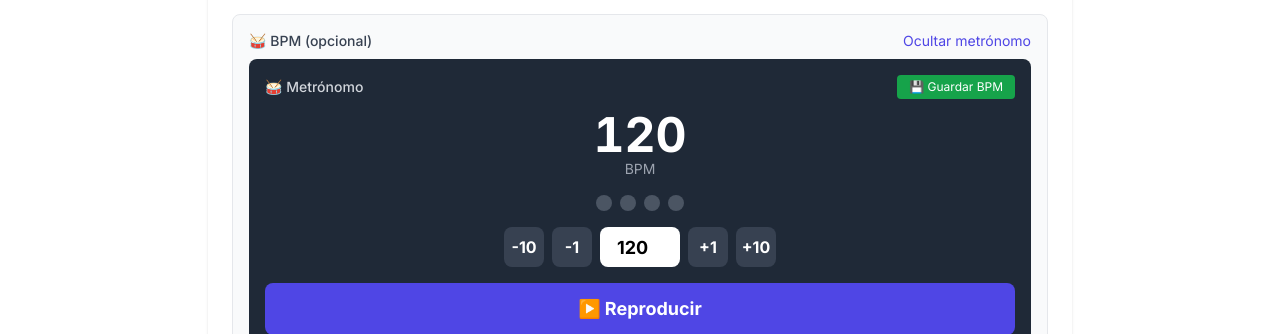
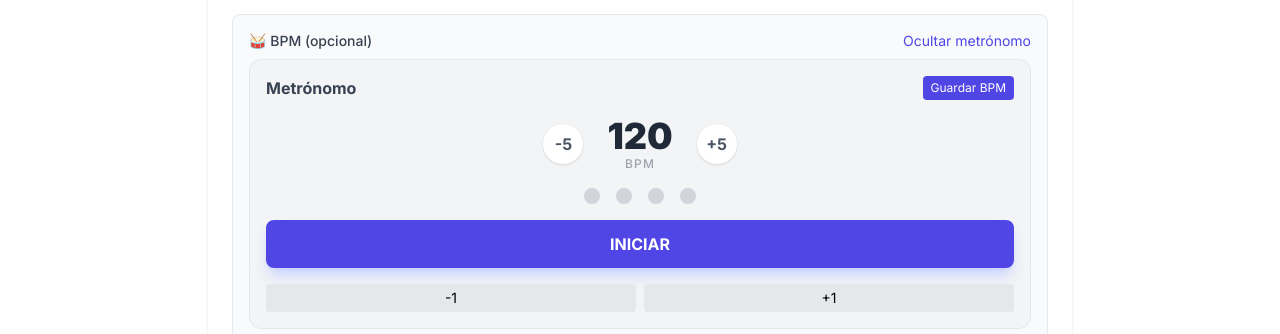
Before and after one commit to MarianaCO7/Cancionero-Jireh, a Next.js app: page /canciones/nueva in a window 1280 px wide. Both pictures are taken after a click on the button "Usar metrónomo". Shown: the part 466-800 px from the top of the page. Built offline with nearby package versions, Linux system fonts and the light colour scheme; no server answers.

Commit message:
Fix metronome, navigation arrows, notes, and enganche visibility

```diff
--- a/src/app/canciones/[id]/page.tsx
+++ b/src/app/canciones/[id]/page.tsx
@@ -1,6 +1,6 @@
 'use client'
 
-import { useState, useEffect, useRef } from 'react'
+import { useState, useEffect, useRef, useCallback, useMemo } from 'react'
 import { useParams, useRouter, useSearchParams } from 'next/navigation'
 import { supabase, Song, SetlistSong } from '@/lib/supabase'
 import SongViewer from '@/components/SongViewer'
@@ -15,7 +15,6 @@ export default function SongPage() {
   const searchParams = useSearchParams()
   const fromSetlist = searchParams.get('from') === 'setlist'
   const setlistId = searchParams.get('setlistId')
-  const positionParam = searchParams.get('position')
 
   const [song, setSong] = useState<Song | null>(null)
   const [loading, setLoading] = useState(true)
@@ -28,7 +27,6 @@ export default function SongPage() {
 
   // Estado para navegación del setlist
   const [setlistSongs, setSetlistSongs] = useState<SetlistSong[]>([])
-  const [currentPosition, setCurrentPosition] = useState(0)
   const [currentSetlistSong, setCurrentSetlistSong] = useState<SetlistSong | null>(null)
 
   const handlePrint = useReactToPrint({
@@ -36,19 +34,37 @@ export default function SongPage() {
     documentTitle: song?.title || 'Canción',
   })
 
+  const loadSong = useCallback(async () => {
+    const { data, error } = await supabase
+      .from('songs')
+      .select('*')
+      .eq('id', params.id)
+      .single()
+
+    if (!error && data) {
+      setSong(data)
+    }
+    setLoading(false)
+  }, [params.id])
+
+  const loadSetlistSongs = useCallback(async () => {
+    if (!setlistId) return
+    const { data } = await supabase
+      .from('setlist_songs')
+      .select('*, song:songs(*)')
+      .eq('setlist_id', setlistId)
+      .order('position')
+    if (data) {
+      setSetlistSongs(data)
+    }
+  }, [setlistId])
+
   useEffect(() => {
     loadSong()
     if (fromSetlist && setlistId) {
       loadSetlistSongs()
     }
-  }, [params.id, setlistId])
-
-  // Actualizar posición cuando cambia
-  useEffect(() => {
-    if (positionParam !== null) {
-      setCurrentPosition(parseInt(positionParam))
-    }
-  }, [positionParam])
+  }, [loadSong, loadSetlistSongs, fromSetlist, setlistId])
 
   // Encontrar la canción actual en el setlist
   useEffect(() => {
@@ -75,18 +91,6 @@ export default function SongPage() {
     }
   }
 
-  async function loadSetlistSongs() {
-    if (!setlistId) return
-    const { data } = await supabase
-      .from('setlist_songs')
-      .select('*, song:songs(*)')
-      .eq('setlist_id', setlistId)
-      .order('position')
-    if (data) {
-      setSetlistSongs(data)
-    }
-  }
-
   function navigateTo(direction: 'prev' | 'next') {
     if (!fromSetlist || !setlistId || setlistSongs.length === 0) return
 
@@ -100,31 +104,27 @@ export default function SongPage() {
     router.push(`/canciones/${nextSong.song_id}?from=setlist&setlistId=${setlistId}&position=${newIdx}`)
   }
 
-  const canNavigatePrev = fromSetlist && setlistSongs.length > 0 &&
-    setlistSongs.findIndex(ss => ss.song_id === params.id) > 0
-  const canNavigateNext = fromSetlist && setlistSongs.length > 0 &&
-    setlistSongs.findIndex(ss => ss.song_id === params.id) < setlistSongs.length - 1
+  const canNavigatePrev = useMemo(() => fromSetlist && setlistSongs.length > 0 &&
+    setlistSongs.findIndex(ss => ss.song_id === params.id) > 0, [fromSetlist, setlistSongs, params.id])
+
+  const canNavigateNext = useMemo(() => fromSetlist && setlistSongs.length > 0 &&
+    setlistSongs.findIndex(ss => ss.song_id === params.id) < setlistSongs.length - 1, [fromSetlist, setlistSongs, params.id])
 
   // Verificar si la canción anterior está enganchada con esta
-  const prevSong = setlistSongs[setlistSongs.findIndex(ss => ss.song_id === params.id) - 1]
-  const isLinkedFromPrev = prevSong?.linked_to_next === true
+  const prevSong = useMemo(() => {
+    const idx = setlistSongs.findIndex(ss => ss.song_id === params.id)
+    return idx > 0 ? setlistSongs[idx - 1] : null
+  }, [setlistSongs, params.id])
+
+  const isLinkedFromPrev = useMemo(() => prevSong?.linked_to_next === true, [prevSong])
 
   // Verificar si esta canción está enganchada con la siguiente
-  const isLinkedToNext = currentSetlistSong?.linked_to_next === true
-  const nextSong = setlistSongs[setlistSongs.findIndex(ss => ss.song_id === params.id) + 1]
+  const isLinkedToNext = useMemo(() => currentSetlistSong?.linked_to_next === true, [currentSetlistSong])
 
-  async function loadSong() {
-    const { data, error } = await supabase
-      .from('songs')
-      .select('*')
-      .eq('id', params.id)
-      .single()
-
-    if (!error && data) {
-      setSong(data)
-    }
-    setLoading(false)
-  }
+  const nextSong = useMemo(() => {
+    const idx = setlistSongs.findIndex(ss => ss.song_id === params.id)
+    return (idx !== -1 && idx < setlistSongs.length - 1) ? setlistSongs[idx + 1] : null
+  }, [setlistSongs, params.id])
 
   async function handleSave(updates: Partial<Song>) {
     if (!song) return
@@ -228,12 +228,12 @@ export default function SongPage() {
         {/* Indicador de enganche */}
         {isLinkedFromPrev && (
           <div className="bg-indigo-100 text-indigo-700 text-sm py-2 px-4 text-center">
-            🔗 Viene enganchada de "{prevSong?.song?.title}"
+            🔗 Viene enganchada de &quot;{prevSong?.song?.title}&quot;
           </div>
         )}
         {isLinkedToNext && (
           <div className="bg-indigo-100 text-indigo-700 text-sm py-2 px-4 text-center">
-            🔗 Continúa con "{nextSong?.song?.title}" (sin parar)
+            🔗 Continúa con &quot;{nextSong?.song?.title}&quot; (sin parar)
           </div>
         )}
 
@@ -304,12 +304,12 @@ export default function SongPage() {
       {/* Indicadores de enganche */}
       {fromSetlist && isLinkedFromPrev && (
         <div className="bg-indigo-100 text-indigo-700 text-sm py-2 px-4 rounded-lg text-center">
-          🔗 Viene enganchada de "{prevSong?.song?.title}"
+          🔗 Viene enganchada de &quot;{prevSong?.song?.title}&quot;
         </div>
       )}
       {fromSetlist && isLinkedToNext && (
         <div className="bg-indigo-100 text-indigo-700 text-sm py-2 px-4 rounded-lg text-center">
-          🔗 Continúa con "{nextSong?.song?.title}" sin parar
+          🔗 Continúa con &quot;{nextSong?.song?.title}&quot; sin parar
         </div>
       )}
 
@@ -348,27 +348,26 @@ export default function SongPage() {
               </span>
             )}
             {song.bpm && (
-              <span className="text-xs px-2 py-0.5 rounded-full bg-gray-800 text-white">
+              <button
+                onClick={() => setShowMetronome(!showMetronome)}
+                className={`flex items-center gap-1.5 text-xs px-2 py-0.5 rounded-full transition-all ${
+                  showMetronome
+                    ? 'bg-indigo-600 text-white shadow-lg'
+                    : 'bg-gray-800 text-white hover:bg-gray-700'
+                }`}
+                title={showMetronome ? 'Detener metrónomo' : 'Iniciar metrónomo'}
+              >
                 🥁 {song.bpm} BPM
-              </span>
+                <span className="ml-1 w-4 h-4 flex items-center justify-center bg-white/20 rounded-full">
+                  {showMetronome ? '✕' : '▶'}
+                </span>
+              </button>
             )}
           </div>
         </div>
         <div className="flex gap-2 flex-wrap">
           {!editing && (
             <>
-              {song.bpm && (
-                <button
-                  onClick={() => setShowMetronome(!showMetronome)}
-                  className={`px-3 py-1 text-sm rounded transition ${
-                    showMetronome
-                      ? 'bg-gray-800 text-white'
-                      : 'bg-gray-200 hover:bg-gray-300'
-                  }`}
-                >
-                  🥁 Metrónomo
-                </button>
-              )}
               <button
                 onClick={() => setFullscreen(true)}
                 className="px-3 py-1 text-sm bg-indigo-600 text-white rounded hover:bg-indigo-700 transition"
@@ -400,6 +399,13 @@ export default function SongPage() {
 
       {!editing && (
         <>
+          {/* Metrónomo compacto */}
+          {showMetronome && song.bpm && (
+            <div className="animate-in slide-in-from-top-2 duration-300">
+              <Metronome initialBpm={song.bpm} readOnly />
+            </div>
+          )}
+
           <Transposer
             originalKey={song.original_key}
             keyMale={song.key_male}
@@ -407,11 +413,6 @@ export default function SongPage() {
             currentSemitones={transposeSemitones}
             onChange={setTransposeSemitones}
           />
-
-          {/* Metrónomo */}
-          {showMetronome && song.bpm && (
-            <Metronome initialBpm={song.bpm} readOnly />
-          )}
 
           {/* Controles de zoom */}
           <div className="flex items-center gap-2 text-sm text-gray-600">
--- a/src/app/canciones/nueva/page.tsx
+++ b/src/app/canciones/nueva/page.tsx
@@ -213,7 +213,7 @@ export default function NewSongPage() {
             </div>
           ) : (
             <Metronome
-              initialBpm={form.bpm}
+              initialBpm={form.bpm ?? undefined}
               onSave={(bpm) => {
                 setForm({ ...form, bpm })
                 setShowMetronome(false)
--- a/src/components/Metronome.tsx
+++ b/src/components/Metronome.tsx
@@ -2,176 +2,155 @@
 
 import { useState, useEffect, useRef, useCallback } from 'react'
 
-type Props = {
-  initialBpm?: number | null
+interface MetronomeProps {
+  initialBpm?: number
   onSave?: (bpm: number) => void
   readOnly?: boolean
 }
 
-export default function Metronome({ initialBpm, onSave, readOnly = false }: Props) {
-  const [bpm, setBpm] = useState(initialBpm || 120)
+export default function Metronome({ initialBpm = 120, onSave, readOnly = false }: MetronomeProps) {
+  const [bpm, setBpm] = useState(initialBpm)
   const [isPlaying, setIsPlaying] = useState(false)
-  const [beat, setBeat] = useState(0)
-  const audioContextRef = useRef<AudioContext | null>(null)
-  const intervalRef = useRef<NodeJS.Timeout | null>(null)
+  const [currentBeat, setCurrentBeat] = useState(0)
 
-  // Crear sonido del metrónomo
-  const playClick = useCallback(() => {
-    if (!audioContextRef.current) {
-      audioContextRef.current = new (window.AudioContext || (window as unknown as { webkitAudioContext: typeof AudioContext }).webkitAudioContext)()
+  const audioContext = useRef<AudioContext | null>(null)
+  const nextNoteTime = useRef(0)
+  const timerID = useRef<number | null>(null)
+  const lookahead = 25.0 // how frequently to call scheduling function (ms)
+  const scheduleAheadTime = 0.1 // how far ahead to schedule audio (s)
+
+  const playClick = useCallback((time: number, isFirstBeat: boolean) => {
+    if (!audioContext.current) return
+
+    const osc = audioContext.current.createOscillator()
+    const envelope = audioContext.current.createGain()
+
+    osc.frequency.value = isFirstBeat ? 1000 : 800
+    envelope.gain.value = 1
+    envelope.gain.exponentialRampToValueAtTime(0.001, time + 0.1)
+
+    osc.connect(envelope)
+    envelope.connect(audioContext.current.destination)
+
+    osc.start(time)
+    osc.stop(time + 0.1)
+  }, [])
+
+  const scheduler = useCallback(() => {
+    if (!audioContext.current) return
+
+    while (nextNoteTime.current < audioContext.current.currentTime + scheduleAheadTime) {
+      const isFirstBeat = currentBeatRef.current % 4 === 0
+      playClick(nextNoteTime.current, isFirstBeat)
+
+      const secondsPerBeat = 60.0 / bpm
+      nextNoteTime.current += secondsPerBeat
+
+      const beatValue = currentBeatRef.current
+      setTimeout(() => {
+        setCurrentBeat((beatValue % 4))
+      }, (nextNoteTime.current - audioContext.current.currentTime) * 1000)
+
+      currentBeatRef.current++
+    }
+    timerID.current = window.setTimeout(scheduler, lookahead)
+  }, [bpm, playClick])
+
+  const currentBeatRef = useRef(0)
+
+  const toggleMetronome = () => {
+    if (!isPlaying) {
+      if (!audioContext.current) {
+        const AudioContextClass = window.AudioContext || (window as unknown as { webkitAudioContext: typeof AudioContext }).webkitAudioContext
+        audioContext.current = new AudioContextClass()
+      }
+      setIsPlaying(true)
+      currentBeatRef.current = 0
+      setCurrentBeat(0)
+      nextNoteTime.current = audioContext.current.currentTime + 0.05
+      scheduler()
+    } else {
+      setIsPlaying(false)
+      if (timerID.current) clearTimeout(timerID.current)
+    }
   }
 
-    const ctx = audioContextRef.current
-    const oscillator = ctx.createOscillator()
-    const gainNode = ctx.createGain()
-
-    oscillator.connect(gainNode)
-    gainNode.connect(ctx.destination)
-
-    // Sonido de "tick" - frecuencia alta para el primer beat
-    oscillator.frequency.value = beat % 4 === 0 ? 1000 : 800
-    oscillator.type = 'sine'
-
-    gainNode.gain.setValueAtTime(0.5, ctx.currentTime)
-    gainNode.gain.exponentialRampToValueAtTime(0.001, ctx.currentTime + 0.1)
-
-    oscillator.start(ctx.currentTime)
-    oscillator.stop(ctx.currentTime + 0.1)
-
-    setBeat(b => (b + 1) % 4)
-  }, [beat])
-
-  // Iniciar/detener metrónomo
-  useEffect(() => {
-    if (isPlaying) {
-      const interval = (60 / bpm) * 1000
-      playClick()
-      intervalRef.current = setInterval(playClick, interval)
-    } else {
-      if (intervalRef.current) {
-        clearInterval(intervalRef.current)
-        intervalRef.current = null
-      }
-      setBeat(0)
-    }
-
-    return () => {
-      if (intervalRef.current) {
-        clearInterval(intervalRef.current)
-      }
-    }
-  }, [isPlaying, bpm, playClick])
-
-  // Limpiar al desmontar
   useEffect(() => {
     return () => {
-      if (audioContextRef.current) {
-        audioContextRef.current.close()
-      }
+      if (timerID.current) clearTimeout(timerID.current)
     }
   }, [])
 
-  const handleBpmChange = (newBpm: number) => {
-    const clampedBpm = Math.min(240, Math.max(40, newBpm))
-    setBpm(clampedBpm)
-  }
+  return (
+    <div className={`bg-gray-100 p-4 rounded-xl border border-gray-200 ${readOnly ? 'shadow-inner' : ''}`}>
+      {!readOnly && (
+        <div className="flex items-center justify-between mb-4">
+          <h3 className="font-bold text-gray-700">Metrónomo</h3>
+          <button
+            onClick={() => onSave && onSave(bpm)}
+            className="text-xs bg-indigo-600 text-white px-2 py-1 rounded hover:bg-indigo-700"
+          >
+            Guardar BPM
+          </button>
+        </div>
+      )}
 
-  const handleSave = () => {
-    if (onSave) {
-      onSave(bpm)
-    }
-  }
-
-  return (
-    <div className="bg-gray-800 rounded-lg p-4 text-white">
-      <div className="flex items-center justify-between mb-3">
-        <span className="text-sm font-medium text-gray-300">🥁 Metrónomo</span>
-        {!readOnly && onSave && (
+      <div className="flex flex-col items-center gap-4">
+        <div className="flex items-center gap-6">
+          {!readOnly && (
             <button
-            onClick={handleSave}
-            className="px-3 py-1 text-xs bg-green-600 rounded hover:bg-green-700 transition"
+              onClick={() => setBpm(b => Math.max(40, b - 5))}
+              className="w-10 h-10 rounded-full bg-white shadow hover:bg-gray-50 flex items-center justify-center font-bold text-gray-600"
             >
-            💾 Guardar BPM
+              -5
+            </button>
+          )}
+          <div className="text-center">
+            <span className={`${readOnly ? 'text-3xl' : 'text-4xl'} font-black text-gray-800`}>{bpm}</span>
+            <p className="text-xs text-gray-400 font-medium uppercase tracking-widest">BPM</p>
+          </div>
+          {!readOnly && (
+            <button
+              onClick={() => setBpm(b => Math.min(250, b + 5))}
+              className="w-10 h-10 rounded-full bg-white shadow hover:bg-gray-50 flex items-center justify-center font-bold text-gray-600"
+            >
+              +5
             </button>
           )}
         </div>
 
-      {/* Display BPM */}
-      <div className="text-center mb-4">
-        <div className="text-5xl font-bold tabular-nums">{bpm}</div>
-        <div className="text-sm text-gray-400">BPM</div>
-      </div>
-
-      {/* Beat indicator */}
-      <div className="flex justify-center gap-2 mb-4">
-        {[0, 1, 2, 3].map(i => (
+        {/* Visual Beats */}
+        <div className="flex gap-4">
+          {[0, 1, 2, 3].map((i) => (
             <div
               key={i}
-            className={`w-4 h-4 rounded-full transition-all ${
-              isPlaying && beat === i
-                ? i === 0 ? 'bg-red-500 scale-125' : 'bg-indigo-400 scale-125'
-                : 'bg-gray-600'
+              className={`w-4 h-4 rounded-full transition-all duration-75 ${
+                isPlaying && (currentBeat - 1 + 4) % 4 === i
+                  ? (i === 0 ? 'bg-indigo-500 scale-125' : 'bg-indigo-400 scale-110')
+                  : 'bg-gray-300'
               }`}
             />
           ))}
         </div>
 
-      {/* Controls */}
-      {!readOnly && (
-        <div className="flex items-center justify-center gap-2 mb-4">
         <button
-            onClick={() => handleBpmChange(bpm - 10)}
-            className="w-10 h-10 bg-gray-700 rounded-lg hover:bg-gray-600 font-bold"
-          >
-            -10
-          </button>
-          <button
-            onClick={() => handleBpmChange(bpm - 1)}
-            className="w-10 h-10 bg-gray-700 rounded-lg hover:bg-gray-600 font-bold"
-          >
-            -1
-          </button>
-          <input
-            type="number"
-            value={bpm}
-            onChange={(e) => handleBpmChange(parseInt(e.target.value) || 120)}
-            className="w-20 h-10 text-center bg-gray-700 rounded-lg text-white font-bold text-lg"
-            min={40}
-            max={240}
-          />
-          <button
-            onClick={() => handleBpmChange(bpm + 1)}
-            className="w-10 h-10 bg-gray-700 rounded-lg hover:bg-gray-600 font-bold"
-          >
-            +1
-          </button>
-          <button
-            onClick={() => handleBpmChange(bpm + 10)}
-            className="w-10 h-10 bg-gray-700 rounded-lg hover:bg-gray-600 font-bold"
-          >
-            +10
-          </button>
-        </div>
-      )}
-
-      {/* Play/Stop button */}
-      <button
-        onClick={() => setIsPlaying(!isPlaying)}
-        className={`w-full py-3 rounded-lg font-bold text-lg transition ${
+          onClick={toggleMetronome}
+          className={`w-full py-3 rounded-lg font-bold transition-all ${
             isPlaying
-            ? 'bg-red-600 hover:bg-red-700'
-            : 'bg-indigo-600 hover:bg-indigo-700'
+              ? 'bg-red-500 text-white hover:bg-red-600 shadow-lg shadow-red-200'
+              : 'bg-indigo-600 text-white hover:bg-indigo-700 shadow-lg shadow-indigo-200'
           }`}
         >
-        {isPlaying ? '⏹️ Detener' : '▶️ Reproducir'}
+          {isPlaying ? 'DETENER' : 'INICIAR'}
         </button>
 
-      {/* Saved BPM indicator */}
-      {initialBpm && (
-        <div className="mt-3 text-center text-sm text-gray-400">
-          BPM guardado: <span className="text-white font-bold">{initialBpm}</span>
+        {!readOnly && (
+          <div className="flex gap-2 w-full">
+            <button onClick={() => setBpm(b => Math.max(40, b - 1))} className="flex-1 py-1 bg-gray-200 rounded text-sm">-1</button>
+            <button onClick={() => setBpm(b => Math.min(250, b + 1))} className="flex-1 py-1 bg-gray-200 rounded text-sm">+1</button>
           </div>
         )}
       </div>
+    </div>
   )
 }
--- a/src/components/SongEditor.tsx
+++ b/src/components/SongEditor.tsx
@@ -178,7 +178,7 @@ export default function SongEditor({ song, onSave, onCancel }: Props) {
           </div>
         ) : (
           <Metronome
-            initialBpm={form.bpm}
+            initialBpm={form.bpm ?? undefined}
             onSave={(bpm) => {
               setForm({ ...form, bpm })
               setShowMetronome(false)
```
Also changed, not shown: src/app/setlists/[id]/page.tsx (+7 -7 lines), public/sw.js. Lines whose indentation alone changed are shown as unchanged.
